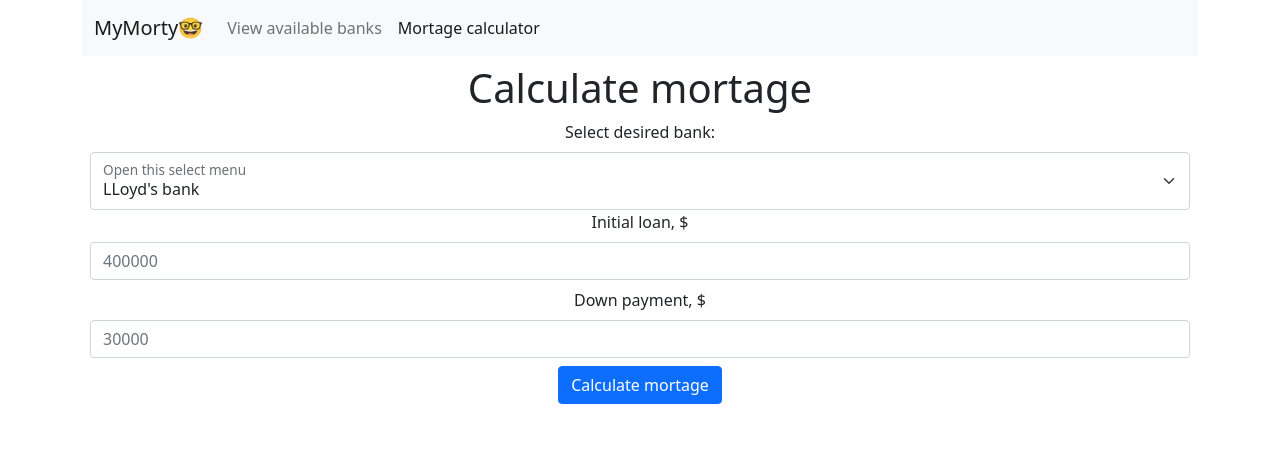
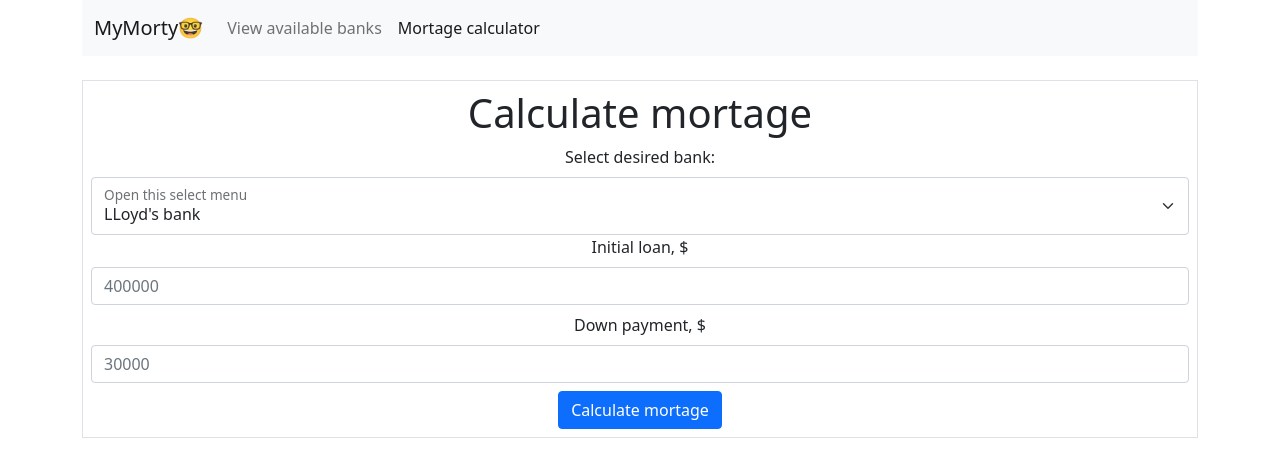
Before and after one commit to YuriiCodes/MyMorty-Mortgage-calculator, a React (Create React App) app: page /mortageCalculator in a window 1280 px wide. Shown: the top 476 px of the page. Built offline with nearby package versions, Linux system fonts and the light colour scheme.

Commit message:
Added monthly payment calculation

```diff
--- a/src/components/MortageCalculator/MortageCalculator.jsx
+++ b/src/components/MortageCalculator/MortageCalculator.jsx
@@ -1,15 +1,21 @@
 import {Button, Col, FloatingLabel, InputGroup, Row} from "react-bootstrap";
 
-import { Formik } from 'formik';
+import {Formik} from 'formik';
 import * as yup from 'yup';
 import {Form} from "react-bootstrap";
-import {useRef} from "react";
+import {useRef, useState} from "react";
+import {toggleIsMonthlyPaymentAvaliable, updateMonthlyPayment} from "../../data/mortageCalculatorReducer";
 
 
 const MortageCalculator = (props) => {
+    // const [moneyBorrowed, setMoneyBorrowed] = useState(0);
+    const [moneyBorrowedAfterDownPayment, setMoneyBorrowedAfterDownPayment] = useState(0);
+
     const loanInput = useRef(null);
     const downPaymentInput = useRef(null);
     let banks = props.banks;
+
+
 
     const selectedBank = banks.find(bank => bank.id === parseInt(props.selectedBankId));
 
@@ -20,6 +26,7 @@ const MortageCalculator = (props) => {
     });
 
     return (
+        <>
             <Formik
                 validationSchema={schema}
                 onSubmit={console.log}
@@ -37,14 +44,15 @@ const MortageCalculator = (props) => {
                       isValid,
                       errors,
                   }) => (
-                <Form className="p-2" noValidate onSubmit={(e) => {
+                    <Form className="p-2 border my-4" noValidate onSubmit={(e) => {
                         handleSubmit(e);
                         let inputedLoan = loanInput.current.value;
                         let inputedDownPayment = downPaymentInput.current.value;
-                    if(!errors.initialLoan && !errors.downPayment && inputedLoan !== "" && inputedDownPayment !== "") {
+                        if (!errors.initialLoan && !errors.downPayment && inputedLoan !== "" && inputedDownPayment !== "") {
                             console.log(`Ammount borrowed: ${inputedLoan}`);
 
                             let ammountBorrowedAfterDownPayment = parseFloat(inputedLoan) - parseFloat(inputedDownPayment);
+                            setMoneyBorrowedAfterDownPayment(ammountBorrowedAfterDownPayment);
                             console.log(`Ammount borrowed after down payment: ${ammountBorrowedAfterDownPayment}`);
 
                             let annualInterestRate = selectedBank.interestRate;
@@ -53,16 +61,20 @@ const MortageCalculator = (props) => {
                             let numberOfMonthlyPayments = selectedBank.loanTerm;
                             console.log('Number of monthly payments: ' + numberOfMonthlyPayments);
 
-                        let monthlyPayment = (ammountBorrowedAfterDownPayment * (annualInterestRate / 12) * ((1 + annualInterestRate/12 )**numberOfMonthlyPayments) ) / (((1 + annualInterestRate/12 )**numberOfMonthlyPayments) - 1)
+                            let monthlyPayment = (ammountBorrowedAfterDownPayment * (annualInterestRate / 12) * ((1 + annualInterestRate / 12) ** numberOfMonthlyPayments)) / (((1 + annualInterestRate / 12) ** numberOfMonthlyPayments) - 1)
                             console.log(`Montly payment is: ${monthlyPayment}`)
+
+                            props.updateMonthlyPayment(monthlyPayment);
+                            props.toggleIsMonthlyPaymentAvaliable(true);
                         }
                     }}>
                         <h1>Calculate mortage</h1>
 
-                    <Form.Group  controlId="validationFormikUsername">
+                        <Form.Group controlId="validationFormikUsername">
                             <Form.Label>Select desired bank:</Form.Label>
                             <FloatingLabel controlId="floatingSelect" label="Open this select menu">
-                            <Form.Select aria-label="Floating label select example" value={props.selectedBankId} onChange={e => props.updateSelectedBankId(e.target.value)}>
+                                <Form.Select aria-label="Floating label select example" value={props.selectedBankId}
+                                             onChange={e => props.updateSelectedBankId(e.target.value)}>
                                     {banks.map(bank => {
                                         return <option key={bank.id} value={bank.id}>{bank.name}</option>
                                     })}
@@ -71,7 +83,7 @@ const MortageCalculator = (props) => {
                             </FloatingLabel>
 
                         </Form.Group>
-                    <Form.Group className="mb-2"  controlId="validationFormikMaxLoan">
+                        <Form.Group className="mb-2" controlId="validationFormikMaxLoan">
                             <Form.Label>Initial loan, $</Form.Label>
                             <InputGroup hasValidation id="inputGroupInitialLoan">
                                 <Form.Control type="number"
@@ -84,7 +96,7 @@ const MortageCalculator = (props) => {
                                                   // handleBankMaxLoanChange(e);
                                               }}
                                               aria-describedby="inputGroupInitialLoan"
-                                          isInvalid={!!errors.initialLoan }
+                                              isInvalid={!!errors.initialLoan}
                                 />
                                 <Form.Control.Feedback type="invalid">
                                     {errors.initialLoan}
@@ -93,8 +105,7 @@ const MortageCalculator = (props) => {
                         </Form.Group>
 
 
-
-                    <Form.Group className="mb-2"  md={4} controlId="validationFormikMinDownPayment">
+                        <Form.Group className="mb-2" md={4} controlId="validationFormikMinDownPayment">
                             <Form.Label>Down payment, $</Form.Label>
                             <InputGroup hasValidation id="inputGroupMinDownPayment">
                                 <Form.Control type="number"
@@ -105,7 +116,7 @@ const MortageCalculator = (props) => {
                                                   handleChange(e);
                                               }}
                                               aria-describedby="inputGroupMinDownPayment"
-                                          isInvalid={!!errors.downPayment }
+                                              isInvalid={!!errors.downPayment}
 
                                 />
                                 <Form.Control.Feedback type="invalid">
@@ -115,14 +126,21 @@ const MortageCalculator = (props) => {
                         </Form.Group>
 
 
-
                         <Button variant="primary" type="submit">
                             Calculate mortage
                         </Button>
                     </Form>
                 )}
             </Formik>
-
+            {props.isMonthlyPaymentAvaliable
+                ? <>
+                    <h2>Your monthly payment is: {props.monthlyPayment} </h2>
+                    <p>Ammount of borrowed money after down payment: {moneyBorrowedAfterDownPayment} </p>
+                    <p>Annual interest rate of {selectedBank.name}: {selectedBank.interestRate} </p>
+                    <p>Number of monthly payments of {selectedBank.name}: {selectedBank.loanTerm} </p>
+                </>
+                : null}
+        </>
     );
 }
 export default MortageCalculator;
--- a/src/components/MortageCalculator/MortageCalculatorContainer.jsx
+++ b/src/components/MortageCalculator/MortageCalculatorContainer.jsx
@@ -1,6 +1,10 @@
 import {connect} from "react-redux";
 import MortageCalculator from "./MortageCalculator";
-import {updateSelectedBankId} from "../../data/mortageCalculatorReducer";
+import {
+    toggleIsMonthlyPaymentAvaliable,
+    updateMonthlyPayment,
+    updateSelectedBankId
+} from "../../data/mortageCalculatorReducer";
 
 const MortageCalculatorContainer = (props) => {
     return (
@@ -8,13 +12,19 @@ const MortageCalculatorContainer = (props) => {
             banks={props.banks}
             updateSelectedBankId={props.updateSelectedBankId}
             selectedBankId={props.selectedBankId}
+            isMonthlyPaymentAvaliable={props.isMonthlyPaymentAvaliable}
+            updateMonthlyPayment={props.updateMonthlyPayment}
+            toggleIsMonthlyPaymentAvaliable={props.toggleIsMonthlyPaymentAvaliable}
+            monthlyPayment={props.monthlyPayment}
         />
     )
 }
 const mapStateToProps = (state) => {
     return {
         banks: state.banksInfo.banks,
-        selectedBankId: state.mortageCalculator.selectedBankId
+        selectedBankId: state.mortageCalculator.selectedBankId,
+        isMonthlyPaymentAvaliable: state.mortageCalculator.isMonthlyPaymentAvaliable,
+        monthlyPayment: state.mortageCalculator.monthlyPayment
     }
 }
-export default connect(mapStateToProps, {updateSelectedBankId})(MortageCalculatorContainer)
+export default connect(mapStateToProps, {updateSelectedBankId, toggleIsMonthlyPaymentAvaliable, updateMonthlyPayment})(MortageCalculatorContainer)
--- a/src/data/mortageCalculatorReducer.jsx
+++ b/src/data/mortageCalculatorReducer.jsx
@@ -1,7 +1,10 @@
-
 const UPDATE_SELECTED_BANK_ID = 'UPDATE_SELECTED_BANK_ID';
+const TOGGLE_IS_MONTHLY_PAYMENT_AVAILABLE = 'TOGGLE_IS_MONTHLY_PAYMENT_AVAILABLE';
+const UPDATE_MONTHLY_PAYMENT = 'UPDATE_MONTHLY_PAYMENT';
 let initialState = {
-    selectedBankId: 0
+    selectedBankId: 0,
+    isMonthlyPaymentAvaliable: false,
+    monthlyPayment:0,
 };
 
 const mortageCalculatorReducer = (state = initialState, action) => {
@@ -12,6 +15,16 @@ const mortageCalculatorReducer = (state = initialState, action) => {
                 ...state,
                 selectedBankId: action.selectedBankId
             };
+            case TOGGLE_IS_MONTHLY_PAYMENT_AVAILABLE:
+                return {
+                    ...state,
+                    isMonthlyPaymentAvaliable: action.isMonthlyPaymentAvaliable
+                };
+                case UPDATE_MONTHLY_PAYMENT:
+                    return {
+                        ...state,
+                        monthlyPayment: action.monthlyPayment
+                    };
         default:
             return state;
     }
@@ -21,6 +34,13 @@ export const updateSelectedBankId = (selectedBankId) => ({
     type: UPDATE_SELECTED_BANK_ID,
     selectedBankId
 });
-
+export const toggleIsMonthlyPaymentAvaliable = (isMonthlyPaymentAvaliable) => ({
+    type: TOGGLE_IS_MONTHLY_PAYMENT_AVAILABLE,
+    isMonthlyPaymentAvaliable
+});
+export  const updateMonthlyPayment = (monthlyPayment) => ({
+    type: UPDATE_MONTHLY_PAYMENT,
+    monthlyPayment
+});
 
 export default mortageCalculatorReducer;
```
Lines whose indentation alone changed are shown as unchanged.
